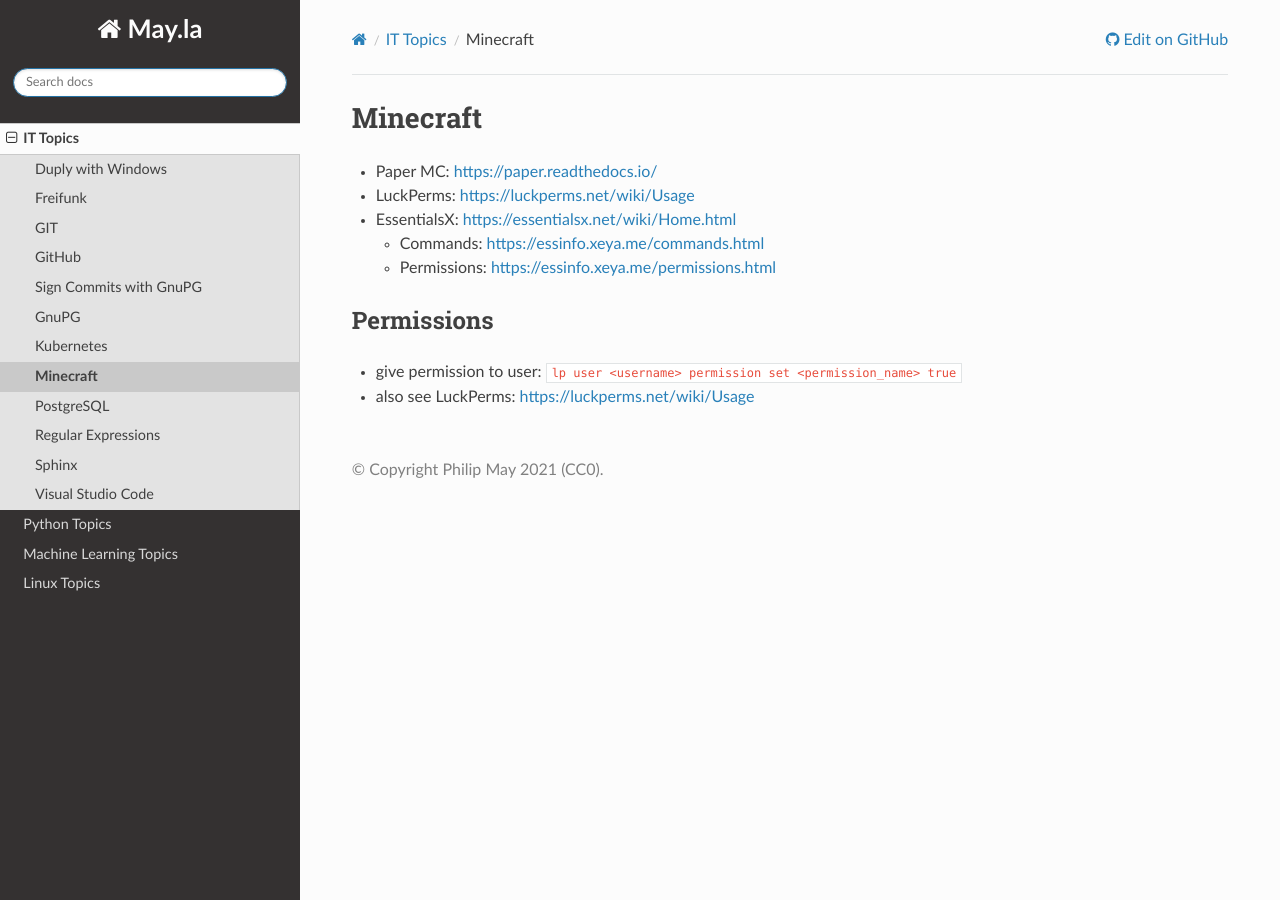
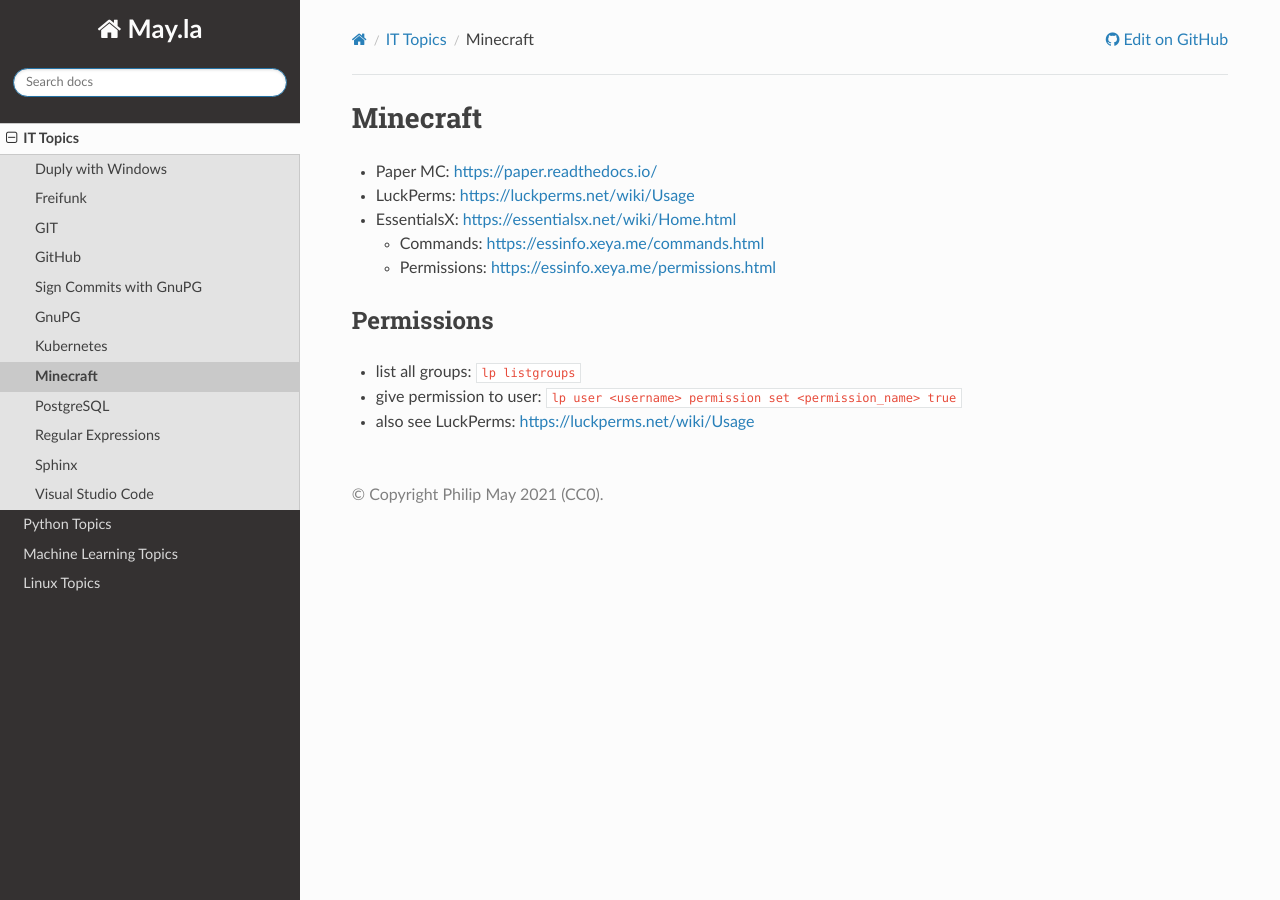
Before and after one commit to PhilipMay/May.la, a Sphinx documentation site: the page built from source/it/minecraft.md, in a window 1280 px wide. Built offline with Sphinx 7.4.7 and the Read the Docs theme 2.0.0, drawn with Linux system fonts in a browser that asks for light colours.

Commit message:
miecraft

```diff
--- a/source/it/minecraft.md
+++ b/source/it/minecraft.md
@@ -6,5 +6,6 @@
   - Permissions: <https://essinfo.xeya.me/permissions.html>
 
 ## Permissions
+- list all groups: `lp listgroups`
 - give permission to user: `lp user <username> permission set <permission_name> true`
 - also see LuckPerms: <https://luckperms.net/wiki/Usage>
```
